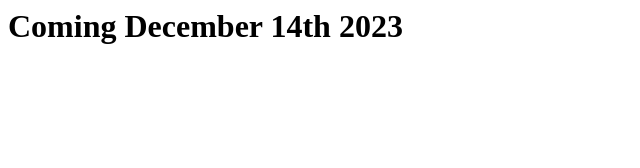
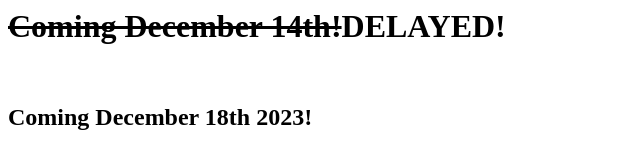
Before and after one commit to twisty-nado/website, a plain HTML site: page index.html in a window 1280 px wide. Shown: the whole page, without its empty margins (0-640 px from the left). Drawn offline with Linux system fonts and the light colour scheme.

Commit message:
Update index.html

```diff
--- a/index.html
+++ b/index.html
@@ -1 +1,3 @@
-<h1>Coming December 14th 2023</h1>
+<h1><s>Coming December 14th!</s><b>DELAYED!</b></h1>
+<br>
+<h2>Coming December 18th 2023!</h2>
```
